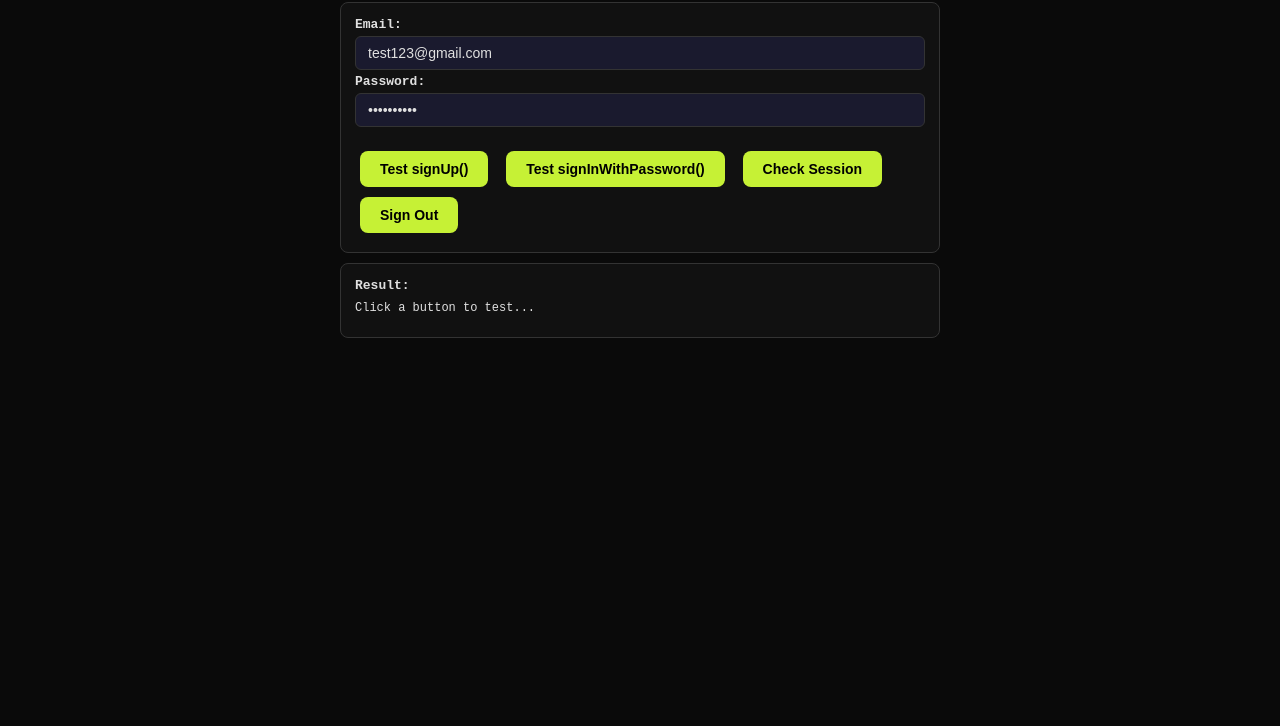
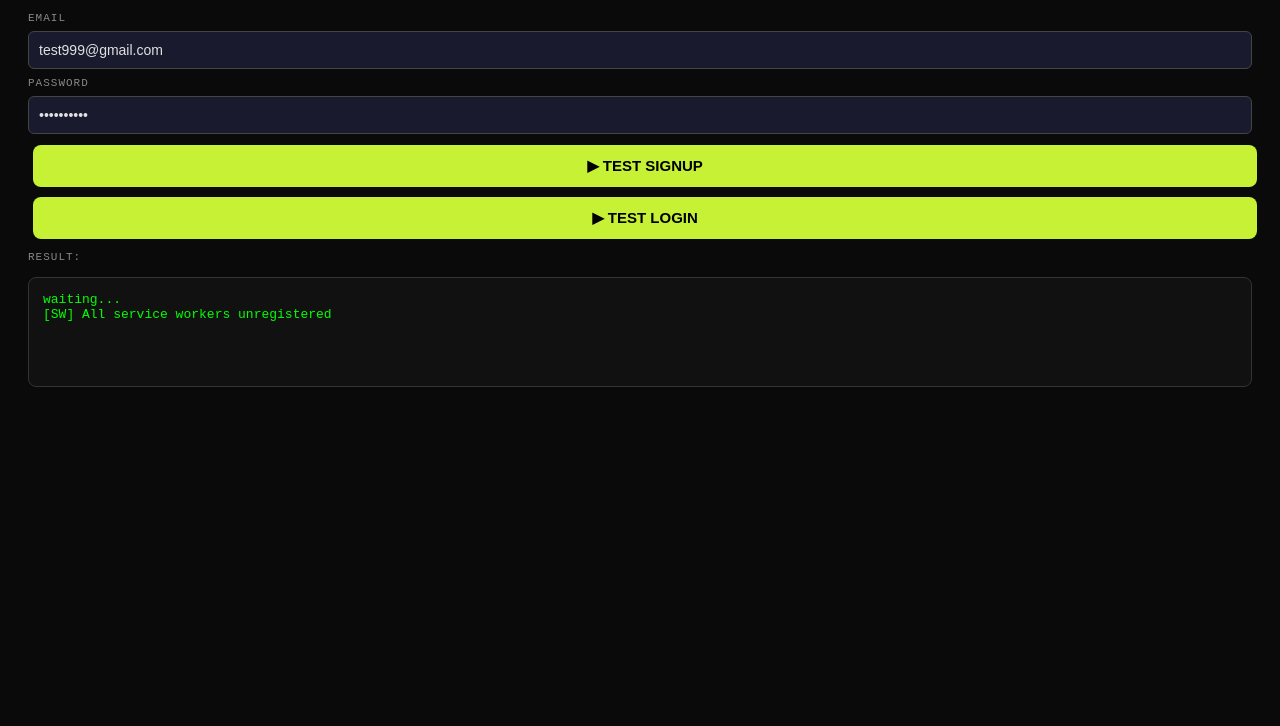
Before and after one commit to cryptorisk/cryptodesk-pro, a plain HTML site: page auth-test.html in a window 1280 px wide. Shown: the part 74-800 px from the top of the page. Drawn offline with nearby package versions, Linux system fonts and the light colour scheme.

Commit message:
Add files via upload

```diff
--- a/auth-test.html
+++ b/auth-test.html
@@ -2,110 +2,104 @@
 <html>
 <head>
 <meta charset="UTF-8">
-<title>Supabase Auth Test</title>
+<title>Auth Test v2</title>
 <style>
-body{font-family:monospace;background:#0a0a0a;color:#e0e0e0;padding:20px;max-width:600px;margin:0 auto;}
-button{background:#c6f135;color:#000;border:none;padding:10px 20px;border-radius:8px;cursor:pointer;font-weight:700;margin:5px;font-size:14px;}
-input{background:#1a1a2e;color:#e0e0e0;border:1px solid #333;padding:8px 12px;border-radius:6px;width:100%;margin:4px 0;font-size:14px;box-sizing:border-box;}
-.box{background:#111;border:1px solid #333;border-radius:8px;padding:14px;margin:10px 0;}
-.ok{color:#c6f135;} .err{color:#ff3d5a;} .info{color:#00d4ff;}
-pre{white-space:pre-wrap;word-break:break-all;font-size:12px;margin:8px 0;}
+body{font-family:monospace;background:#0a0a0a;color:#e0e0e0;padding:20px;}
+button{background:#c6f135;color:#000;border:none;padding:12px 20px;border-radius:8px;cursor:pointer;font-weight:700;margin:5px;font-size:15px;display:block;width:100%;margin-bottom:10px;}
+input{background:#1a1a2e;color:#e0e0e0;border:1px solid #444;padding:10px;border-radius:6px;width:100%;margin:6px 0;font-size:14px;box-sizing:border-box;}
+pre{background:#111;border:1px solid #333;border-radius:8px;padding:14px;white-space:pre-wrap;word-break:break-all;font-size:13px;min-height:80px;color:#0f0;}
+label{font-size:11px;color:#888;letter-spacing:1px;}
 </style>
 </head>
 <body>
-<h2>🔧 Supabase Auth Debugger</h2>
+<h2>🔧 Auth Test v2</h2>
 
-<div class="box">
-  <b>Email:</b><input id="email" type="email" value="test123@gmail.com">
-  <b>Password:</b><input id="pass" type="password" value="test123456">
-  <br><br>
-  <button onclick="testSignup()">Test signUp()</button>
-  <button onclick="testLogin()">Test signInWithPassword()</button>
-  <button onclick="testSession()">Check Session</button>
-  <button onclick="testSignout()">Sign Out</button>
-</div>
+<label>EMAIL</label>
+<input id="email" type="email" value="test999@gmail.com">
+<label>PASSWORD</label>
+<input id="pass" type="password" value="test123456">
 
-<div class="box">
-  <b>Result:</b>
-  <pre id="out">Click a button to test...</pre>
-</div>
+<br>
+<button onclick="doSignup()">▶ TEST SIGNUP</button>
+<button onclick="doLogin()">▶ TEST LOGIN</button>
 
-<script src="https://cdn.jsdelivr.net/npm/@supabase/supabase-js@2"></script>
+<label>RESULT:</label>
+<pre id="out">waiting...</pre>
+
 <script>
-const supabase = window.supabase.createClient(
-  "https://jqtawulzhfmierbnckuz.supabase.co",
-  "eyJhbGciOiJIUzI1NiIsInR5cCI6IkpXVCJ9.eyJpc3MiOiJzdXBhYmFzZSIsInJlZiI6ImpxdGF3dWx6aGZtaWVyYm5ja3V6Iiwicm9sZSI6ImFub24iLCJpYXQiOjE3ODE0MDM2MjksImV4cCI6MjA5Njk3OTYyOX0.3IHI8eFsupfLBgBKjbgXOyCWplrd3daPH-2DX8UISAE"
-);
+// Unregister any service workers first
+if('serviceWorker' in navigator){
+  navigator.serviceWorker.getRegistrations().then(regs=>{
+    regs.forEach(r=>r.unregister());
+    document.getElementById('out').textContent += '\n[SW] All service workers unregistered';
+  });
+}
 
-function log(msg, type='info'){
-  const el = document.getElementById('out');
-  const color = type==='ok'?'#c6f135':type==='err'?'#ff3d5a':'#00d4ff';
-  el.innerHTML += `<span style="color:${color}">${msg}</span>\n`;
-}
-function clearLog(){ document.getElementById('out').innerHTML=''; }
+const SUPABASE_URL = "https://jqtawulzhfmierbnckuz.supabase.co";
+const SUPABASE_KEY = "eyJhbGciOiJIUzI1NiIsInR5cCI6IkpXVCJ9.eyJpc3MiOiJzdXBhYmFzZSIsInJlZiI6ImpxdGF3dWx6aGZtaWVyYm5ja3V6Iiwicm9sZSI6ImFub24iLCJpYXQiOjE3ODE0MDM2MjksImV4cCI6MjA5Njk3OTYyOX0.3IHI8eFsupfLBgBKjbgXOyCWplrd3daPH-2DX8UISAE";
 
-async function testSignup(){
+function log(msg){ document.getElementById('out').textContent += '\n' + msg; }
+function clearLog(){ document.getElementById('out').textContent = ''; }
+
+async function doSignup(){
   clearLog();
-  const email = document.getElementById('email').value;
+  const email = document.getElementById('email').value.trim();
   const pass = document.getElementById('pass').value;
-  log(`▶ signUp(${email})...`);
+  log('▶ Calling /auth/v1/signup ...');
+  log('Email: ' + email);
+
   try{
-    const {data, error} = await supabase.auth.signUp({email, password:pass});
-    if(error){
-      log(`❌ ERROR: ${error.message}`, 'err');
-      log(`   Status: ${error.status}`, 'err');
-      log(`   Code: ${error.code||'none'}`, 'err');
-    } else {
-      log(`✅ signUp OK`, 'ok');
-      log(`   user.id: ${data.user?.id}`, 'ok');
-      log(`   session: ${data.session ? 'YES ✅' : 'NULL (email confirm required)'}`, data.session?'ok':'err');
-      log(`   identities: ${JSON.stringify(data.user?.identities?.length)}`, 'ok');
-      log(`   email_confirmed: ${data.user?.email_confirmed_at||'not confirmed'}`, 'ok');
-    }
+    const res = await fetch(SUPABASE_URL + '/auth/v1/signup', {
+      method: 'POST',
+      headers: {
+        'Content-Type': 'application/json',
+        'apikey': SUPABASE_KEY,
+        'Authorization': 'Bearer ' + SUPABASE_KEY
+      },
+      body: JSON.stringify({ email, password: pass })
+    });
+
+    log('HTTP Status: ' + res.status + ' ' + res.statusText);
+    const json = await res.json();
+    log('Response:\n' + JSON.stringify(json, null, 2));
+
+    if(json.id) log('\n✅ USER CREATED! id=' + json.id);
+    if(json.error) log('\n❌ ERROR: ' + json.error + ' — ' + json.msg);
+    if(json.message) log('\n⚠️ MESSAGE: ' + json.message);
+
   }catch(e){
-    log(`💥 EXCEPTION: ${e.message}`, 'err');
+    log('💥 FETCH FAILED: ' + e.message);
+    log('(Network error or CORS)');
   }
 }
 
-async function testLogin(){
+async function doLogin(){
   clearLog();
-  const email = document.getElementById('email').value;
+  const email = document.getElementById('email').value.trim();
   const pass = document.getElementById('pass').value;
-  log(`▶ signInWithPassword(${email})...`);
+  log('▶ Calling /auth/v1/token ...');
+
   try{
-    const {data, error} = await supabase.auth.signInWithPassword({email, password:pass});
-    if(error){
-      log(`❌ ERROR: ${error.message}`, 'err');
-      log(`   Status: ${error.status}`, 'err');
-      log(`   Code: ${error.code||'none'}`, 'err');
-    } else {
-      log(`✅ Login OK!`, 'ok');
-      log(`   user.id: ${data.user?.id}`, 'ok');
-      log(`   email: ${data.user?.email}`, 'ok');
-      log(`   session expires: ${data.session?.expires_at}`, 'ok');
-    }
+    const res = await fetch(SUPABASE_URL + '/auth/v1/token?grant_type=password', {
+      method: 'POST',
+      headers: {
+        'Content-Type': 'application/json',
+        'apikey': SUPABASE_KEY,
+        'Authorization': 'Bearer ' + SUPABASE_KEY
+      },
+      body: JSON.stringify({ email, password: pass })
+    });
+
+    log('HTTP Status: ' + res.status);
+    const json = await res.json();
+    log('Response:\n' + JSON.stringify(json, null, 2));
+
+    if(json.access_token) log('\n✅ LOGIN OK!');
+    if(json.error) log('\n❌ ERROR: ' + json.error + ' — ' + json.error_description);
+
   }catch(e){
-    log(`💥 EXCEPTION: ${e.message}`, 'err');
+    log('💥 FETCH FAILED: ' + e.message);
   }
-}
-
-async function testSession(){
-  clearLog();
-  log('▶ getSession()...');
-  const {data:{session}} = await supabase.auth.getSession();
-  if(session){
-    log(`✅ Active session found`, 'ok');
-    log(`   user: ${session.user.email}`, 'ok');
-    log(`   expires: ${new Date(session.expires_at*1000).toLocaleString()}`, 'ok');
-  } else {
-    log('❌ No active session', 'err');
-  }
-}
-
-async function testSignout(){
-  clearLog();
-  await supabase.auth.signOut();
-  log('✅ Signed out', 'ok');
 }
 </script>
 </body>
```
